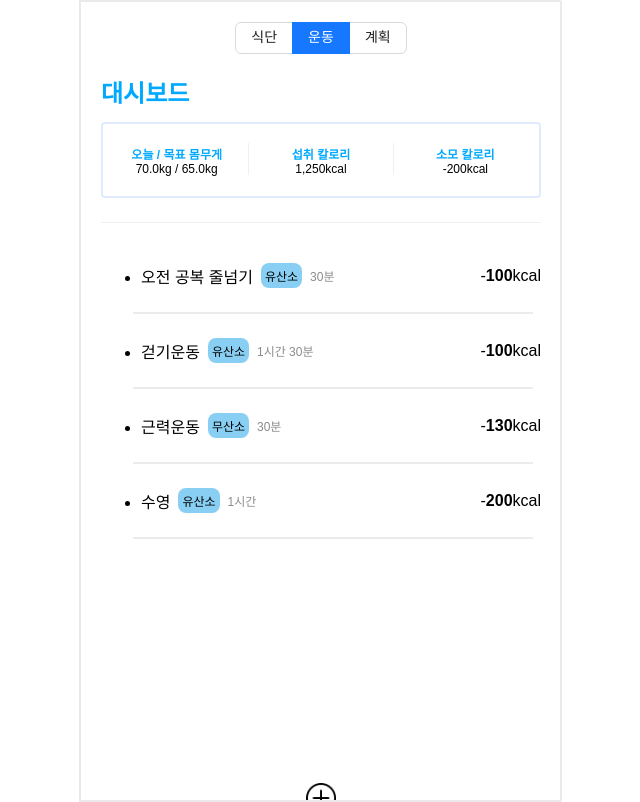
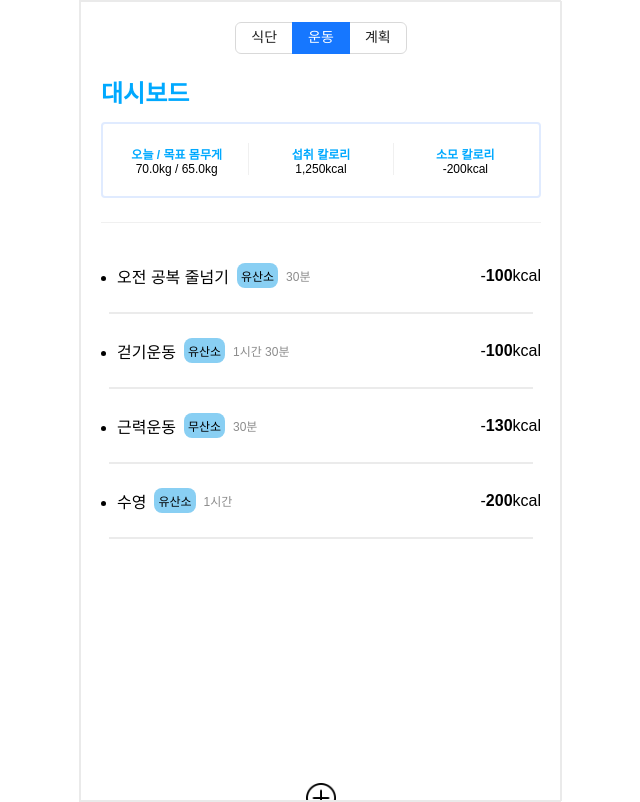
Before and after one commit to elice-cookcook/eatnfit, a React (Vite) app in the folder eatnfit-FE/: page /main/exercise in a window 1280 px wide. Shown: the whole page, without its empty margins (320-960 px from the left). Built offline with nearby package versions, Linux system fonts and the light colour scheme; a web font is replaced by a local one.

Commit message:
design: Apply styled list

```diff
--- a/eatnfit-FE/src/components/MainExerciseItems/MainExerciseItems.tsx
+++ b/eatnfit-FE/src/components/MainExerciseItems/MainExerciseItems.tsx
@@ -1,5 +1,11 @@
 import React from "react";
-import { FlexBox, StyledDivider, TimeText, TypeLabel } from "./styles";
+import {
+  FlexBox,
+  StyledDivider,
+  StyledList,
+  TimeText,
+  TypeLabel,
+} from "./styles";
 
 type MainExerciseItemsType = {
   items: {
@@ -11,7 +17,7 @@ type MainExerciseItemsType = {
 };
 export default function MainExerciseItems({ items }: MainExerciseItemsType) {
   return (
-    <ul>
+    <StyledList>
       {items.map((item, idx) => (
         <React.Fragment key={idx}>
           <li>
@@ -29,6 +35,6 @@ export default function MainExerciseItems({ items }: MainExerciseItemsType) {
           <StyledDivider />
         </React.Fragment>
       ))}
-    </ul>
+    </StyledList>
   );
 }
```
